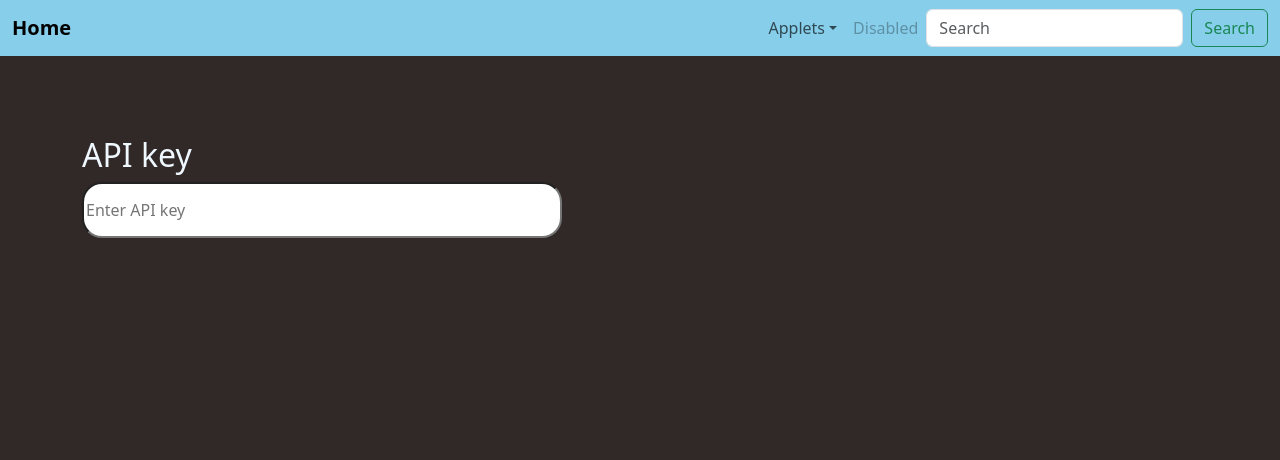
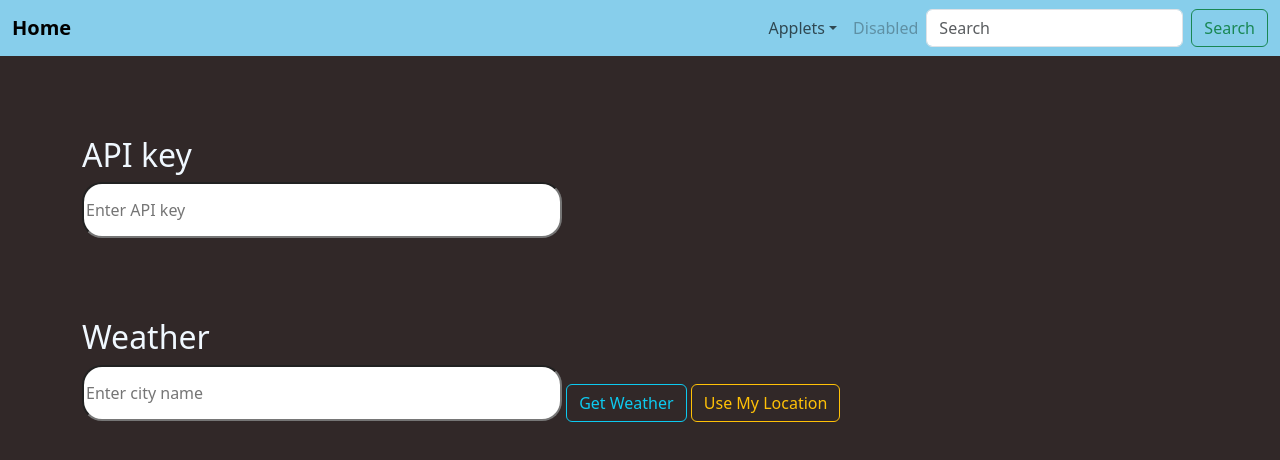
Before and after one commit to giovbars/IT24B-WEB, a plain HTML site: page applet5.html in a window 1280 px wide. Drawn offline with nearby package versions, Linux system fonts and the light colour scheme.

Commit message:
Add weather input and buttons for city and location

```diff
--- a/applet5.html
+++ b/applet5.html
@@ -79,5 +79,12 @@
             <h2>API key </h2>
             <input type="text" id="apiInput" placeholder="Enter API key" />
           </div>
+          <div class="container">
+            <h2>Weather</h2>
+
+            <input type="text" id="cityInput" placeholder="Enter city name" />
+            <button id="getWeatherBtn" class="btn btn-outline-info" style="margin-top: 1rem;">Get Weather</button>
+            <button id="getLocationBtn" class="btn btn-outline-warning"style="margin-top: 1rem;">Use My Location</button>
+        </div>
 </body>
 </html>
```
